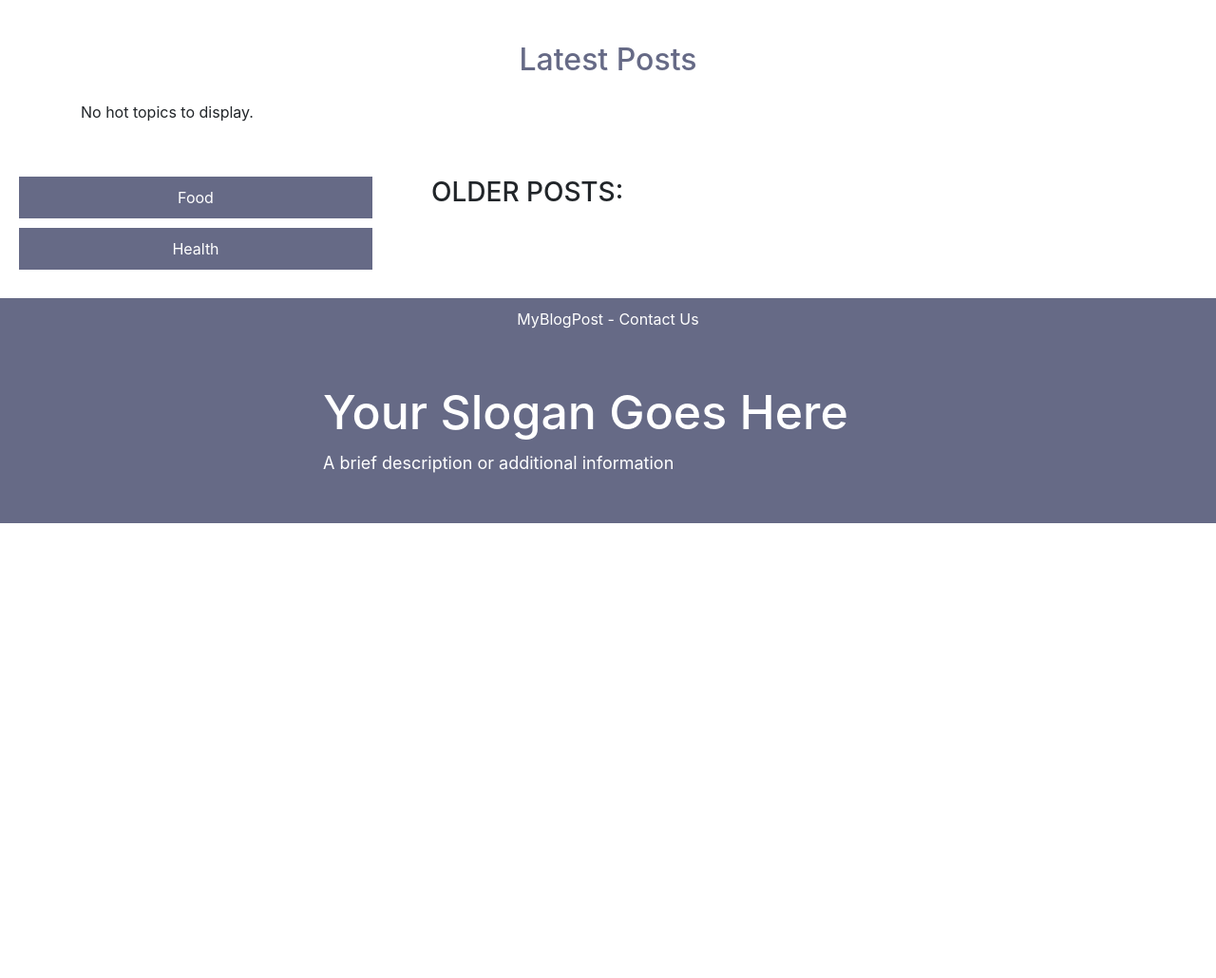
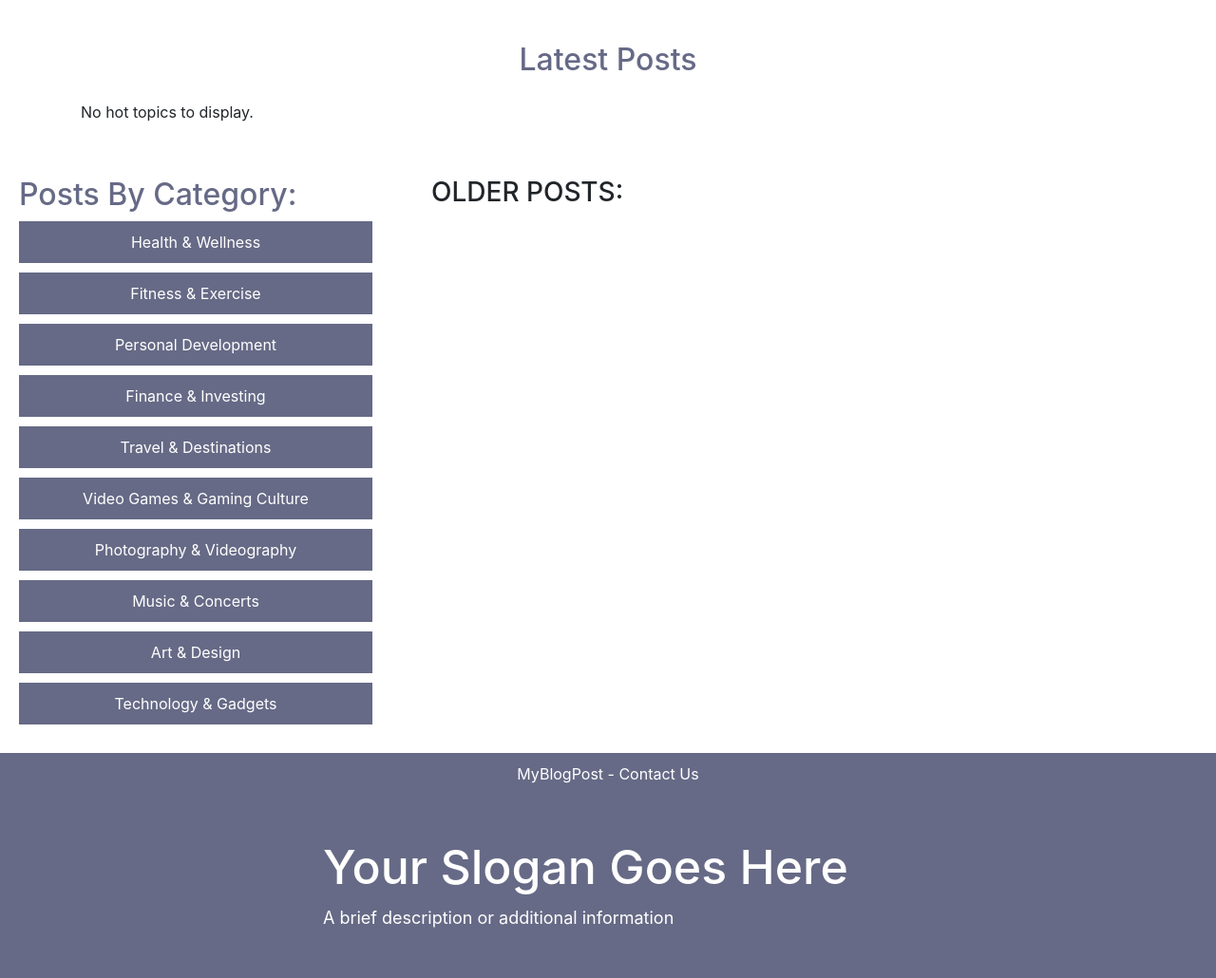
Before and after one commit to adityaT39/COSC_360_Project, a PHP site: page / in a window 1280 px wide. Shown: the part 478-1508 px from the top of the page at 95% size. Before the commit the page ends 1029 px from the top, so only its background shows below. Run offline with PHP 8.4, Linux system fonts and the light colour scheme; data that the repository does not hold is empty.

Commit message:
Added the buttons category to the index page

```diff
--- a/index.php
+++ b/index.php
@@ -58,8 +58,17 @@
 
             <div class="older-posts-section">
                 <div class="categories-area">
-                    <button>Food</button>
-                    <button>Health</button>
+                    <h2>Posts By Category:</h2>
+                    <button>Health & Wellness</button>
+                    <button>Fitness & Exercise</button>
+                    <button>Personal Development</button>
+                    <button>Finance & Investing</button>
+                    <button>Travel & Destinations</button>
+                    <button>Video Games & Gaming Culture</button>
+                    <button>Photography & Videography</button>
+                    <button>Music & Concerts</button>
+                    <button>Art & Design</button>
+                    <button>Technology & Gadgets</button>
                 </div>
 
                 <div class="older-posts-area">
```
